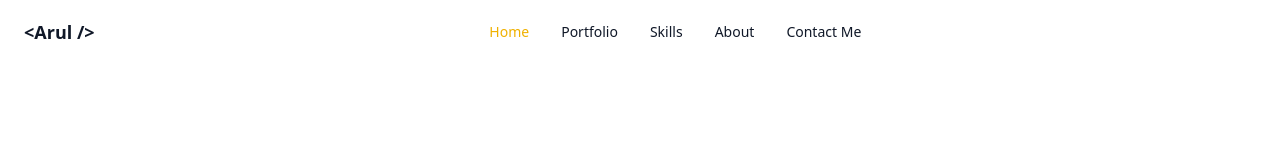
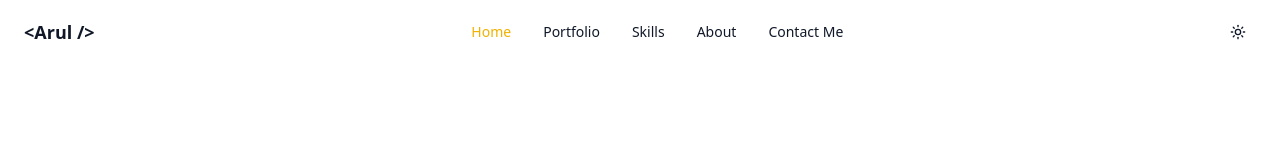
Before and after one commit to Arul3011/Portfolio, a React (Vite) app: page / in a window 1280 px wide. Shown: the top 160 px of the page. Built offline with nearby package versions, Linux system fonts and the light colour scheme.

Commit message:
add:dark mode

```diff
--- a/src/components/header.jsx
+++ b/src/components/header.jsx
@@ -1,8 +1,8 @@
 
 
 import { useState, useEffect } from "react"
+import { ModeToggle } from "./toogleMenu"
 
-// import { ModeToggle } from "./mode-toggle"
 
 export default function Header() {
   const [activeSection, setActiveSection] = useState("home")
@@ -94,7 +94,7 @@ export default function Header() {
             </a>
           </nav>
           <div className="flex items-center">
-            {/* <ModeToggle /> */}
+            <ModeToggle />
           </div>
         </div>
       </div>
--- /dev/null
+++ b/src/components/toogleMenu.jsx
@@ -0,0 +1,35 @@
+import { useEffect, useState } from "react"
+import { Button } from "./ui/button"
+import { Moon, Sun } from "lucide-react"
+
+export function ModeToggle() {
+  const [theme, setTheme] = useState("light")
+
+  // Load theme from localStorage on mount
+  useEffect(() => {
+    const savedTheme = localStorage.getItem("theme") || "light"
+    setTheme(savedTheme)
+    document.documentElement.classList.toggle("dark", savedTheme === "dark")
+  }, [])
+
+  // Toggle light/dark mode
+  const toggleTheme = () => {
+    const newTheme = theme === "dark" ? "light" : "dark"
+    setTheme(newTheme)
+    localStorage.setItem("theme", newTheme)
+    document.documentElement.classList.toggle("dark", newTheme === "dark")
+  }
+
+  return (
+    <Button
+      variant="ghost"
+      size="icon"
+      className="w-9 h-9"
+      onClick={toggleTheme}
+    >
+      <Sun className="h-4 w-4 rotate-0 scale-100 transition-all dark:-rotate-90 dark:scale-0" />
+      <Moon className="absolute h-4 w-4 rotate-90 scale-0 transition-all dark:rotate-0 dark:scale-100" />
+      <span className="sr-only">Toggle theme</span>
+    </Button>
+  )
+}
--- a/src/index.css
+++ b/src/index.css
@@ -1,108 +1,2 @@
-/* @tailwind base;
-@tailwind components;
-@tailwind utilities; */
+@custom-variant dark (html.dark &);
 @import "tailwindcss";
-
-/* @layer base {
-  :root {
-    --background: 0 0% 100%;
-    --foreground: 222.2 84% 4.9%;
-
-    --card: 0 0% 100%;
-    --card-foreground: 222.2 84% 4.9%;
-
-    --popover: 0 0% 100%;
-    --popover-foreground: 222.2 84% 4.9%;
-
-    --primary: 222.2 47.4% 11.2%;
-    --primary-foreground: 210 40% 98%;
-
-    --secondary: 210 40% 96.1%;
-    --secondary-foreground: 222.2 47.4% 11.2%;
-
-    --muted: 210 40% 96.1%;
-    --muted-foreground: 215.4 16.3% 46.9%;
-
-    --accent: 210 40% 96.1%;
-    --accent-foreground: 222.2 47.4% 11.2%;
-
-    --destructive: 0 84.2% 60.2%;
-    --destructive-foreground: 210 40% 98%;
-
-    --border: 214.3 31.8% 91.4%;
-    --input: 214.3 31.8% 91.4%;
-    --ring: 222.2 84% 4.9%;
-
-    --radius: 0.5rem;
-  }
-
-  .dark {
-    --background: 222.2 84% 4.9%;
-    --foreground: 210 40% 98%;
-
-    --card: 222.2 84% 4.9%;
-    --card-foreground: 210 40% 98%;
-
-    --popover: 222.2 84% 4.9%;
-    --popover-foreground: 210 40% 98%;
-
-    --primary: 210 40% 98%;
-    --primary-foreground: 222.2 47.4% 11.2%;
-
-    --secondary: 217.2 32.6% 17.5%;
-    --secondary-foreground: 210 40% 98%;
-
-    --muted: 217.2 32.6% 17.5%;
-    --muted-foreground: 215 20.2% 65.1%;
-
-    --accent: 217.2 32.6% 17.5%;
-    --accent-foreground: 210 40% 98%;
-
-    --destructive: 0 62.8% 30.6%;
-    --destructive-foreground: 210 40% 98%;
-
-    --border: 217.2 32.6% 17.5%;
-    --input: 217.2 32.6% 17.5%;
-    --ring: 212.7 26.8% 83.9%;
-  }
-}
-
-@layer base {
-  * {
-    @apply border-border;
-  }
-  body {
-    @apply bg-background text-foreground;
-  }
-  html {
-    scroll-behavior: smooth;
-  }
-}
-
-/* Custom scrollbar */
-/* ::-webkit-scrollbar {
-  width: 10px;
-}
-
-::-webkit-scrollbar-track {
-  background: #f1f1f1;
-}
-
-.dark ::-webkit-scrollbar-track {
-  background: #1a1a1a;
-}
-
-::-webkit-scrollbar-thumb {
-  background: #888;
-  border-radius: 5px;
-}
-
-::-webkit-scrollbar-thumb:hover {
-  background: #555;
-}
-
-.dark ::-webkit-scrollbar-thumb {
-  background: #555;
-} */
-
-/* .dark ::-webkit-  */
```
